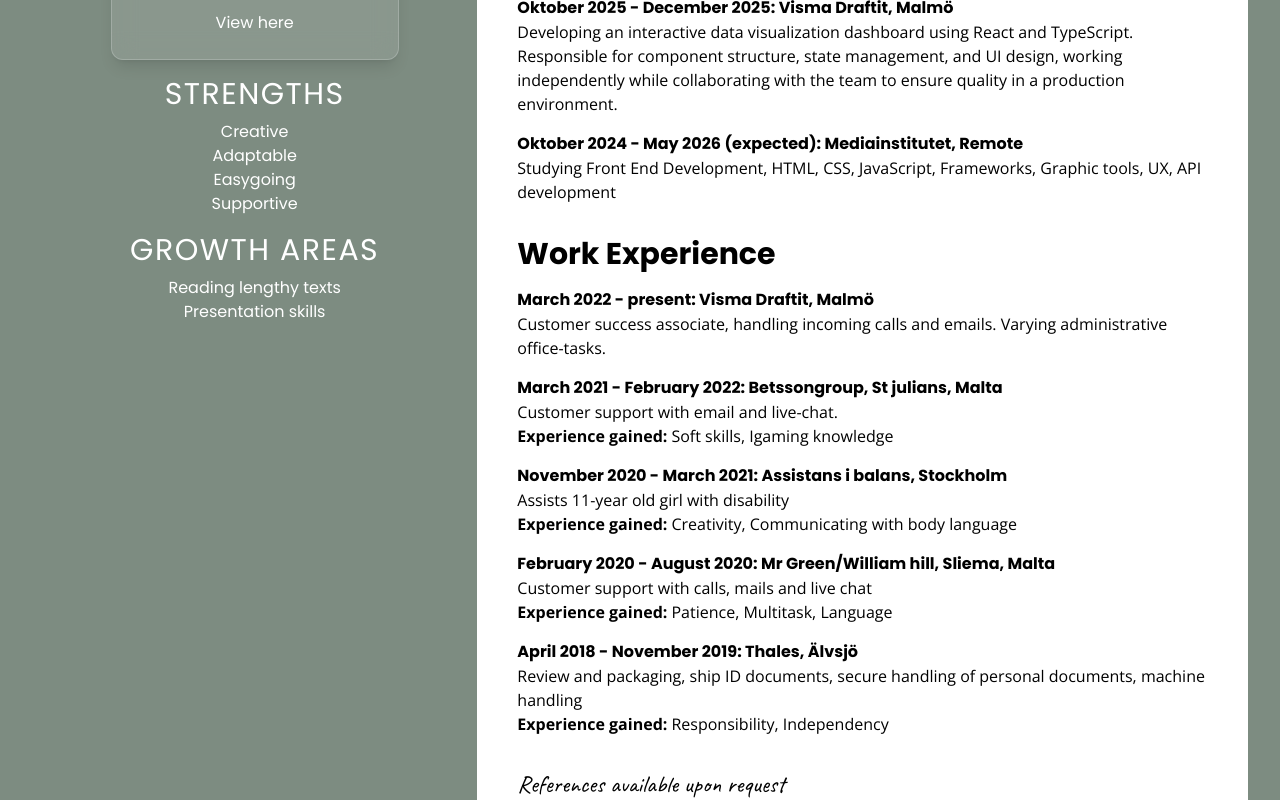
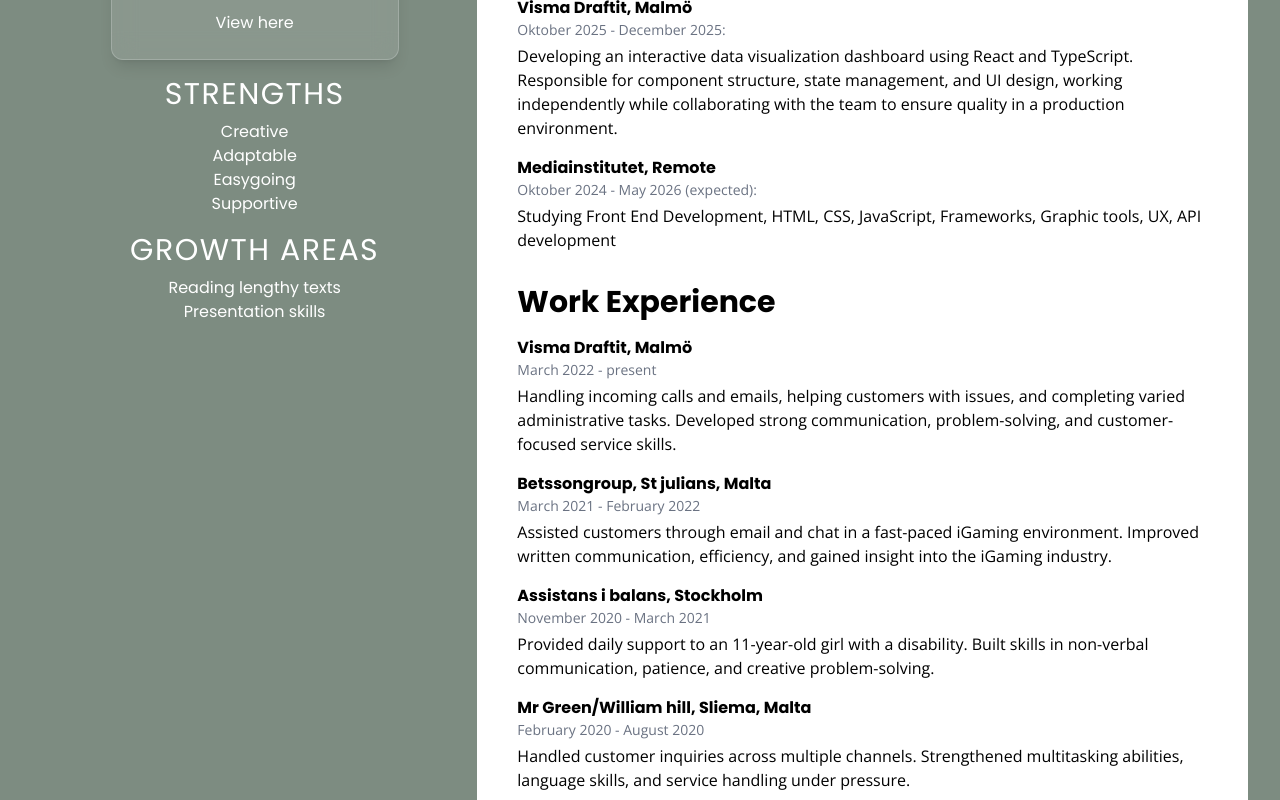
Before and after one commit to mikaelakihl/mi-portfolion, a React (Vite) app: page / in a window 1280 px wide. Shown: the part 940-1740 px from the top of the page. Built offline with nearby package versions, Linux system fonts and the light colour scheme.

Commit message:
refactor: update MainCV component in App.tsx to improve education and work experience presentation; enhance cvData descriptions for clarity and detail

```diff
--- a/src/App.tsx
+++ b/src/App.tsx
@@ -315,9 +315,11 @@
           {cvData.education.map((educationEntry) => (
             <li key={educationEntry.id}>
               <h3 className="font-bold">
-                {educationEntry.startDate} - {educationEntry.endDate}:{" "}
                 {educationEntry.organization}, {educationEntry.location}
               </h3>
+              <p className="text-sm text-gray-500 mb-1">
+                {educationEntry.startDate} - {educationEntry.endDate}:{" "}
+              </p>
               <p>{educationEntry.description}</p>
             </li>
           ))}
@@ -329,17 +331,12 @@
           {cvData.workExperience.map((workEntry) => (
             <li key={workEntry.id}>
               <h3 className="font-bold">
-                {workEntry.startDate} - {workEntry.endDate}: {workEntry.company}
-                , {workEntry.location}
+                {workEntry.company}, {workEntry.location}
               </h3>
+              <p className="text-sm text-gray-500 mb-1">
+                {workEntry.startDate} - {workEntry.endDate}
+              </p>
               <p>{workEntry.description}</p>
-              {workEntry.experienceGained &&
-                workEntry.experienceGained.length > 0 && (
-                  <p>
-                    <strong>Experience gained:</strong>{" "}
-                    {workEntry.experienceGained.join(", ")}
-                  </p>
-                )}
             </li>
           ))}
         </ul>
--- a/src/data/cvData.ts
+++ b/src/data/cvData.ts
@@ -29,7 +29,7 @@
       company: "Visma Draftit",
       location: "Malmö",
       description:
-        "Customer success associate, handling incoming calls and emails. Varying administrative office-tasks.",
+        "Handling incoming calls and emails, helping customers with issues, and completing varied administrative tasks. Developed strong communication, problem-solving, and customer-focused service skills.",
     },
     {
       id: "1",
@@ -37,7 +37,8 @@
       endDate: "February 2022",
       company: "Betssongroup",
       location: "St julians, Malta",
-      description: "Customer support with email and live-chat.",
+      description:
+        "Assisted customers through email and chat in a fast-paced iGaming environment. Improved written communication, efficiency, and gained insight into the iGaming industry.",
       experienceGained: ["Soft skills", "Igaming knowledge"],
     },
     {
@@ -46,7 +47,8 @@
       endDate: "March 2021",
       company: "Assistans i balans",
       location: "Stockholm",
-      description: "Assists 11-year old girl with disability",
+      description:
+        "Provided daily support to an 11-year-old girl with a disability. Built skills in non-verbal communication, patience, and creative problem-solving.",
       experienceGained: ["Creativity", "Communicating with body language"],
     },
     {
@@ -55,7 +57,8 @@
       endDate: "August 2020",
       company: "Mr Green/William hill",
       location: "Sliema, Malta",
-      description: "Customer support with calls, mails and live chat",
+      description:
+        "Handled customer inquiries across multiple channels. Strengthened multitasking abilities, language skills, and service handling under pressure.",
       experienceGained: ["Patience", "Multitask", "Language"],
     },
     {
@@ -63,9 +66,9 @@
       startDate: "April 2018",
       endDate: "November 2019",
       company: "Thales",
-      location: "Älvsjö",
+      location: "Stockholm",
       description:
-        "Review and packaging, ship ID documents, secure handling of personal documents, machine handling",
+        "Packaged and shipped secure ID documents with high accuracy. Gained independence, reliability, and attention to detail.",
       experienceGained: ["Responsibility", "Independency"],
     },
   ],
```
